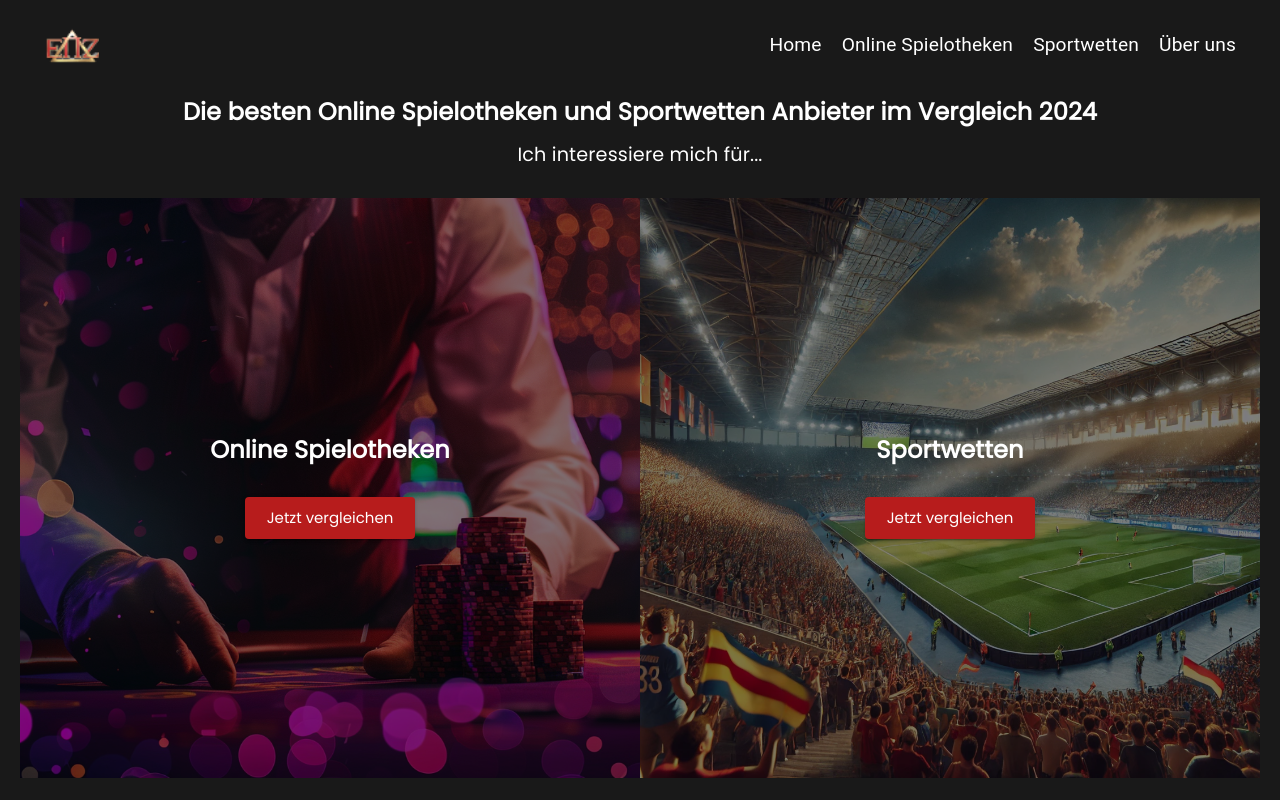
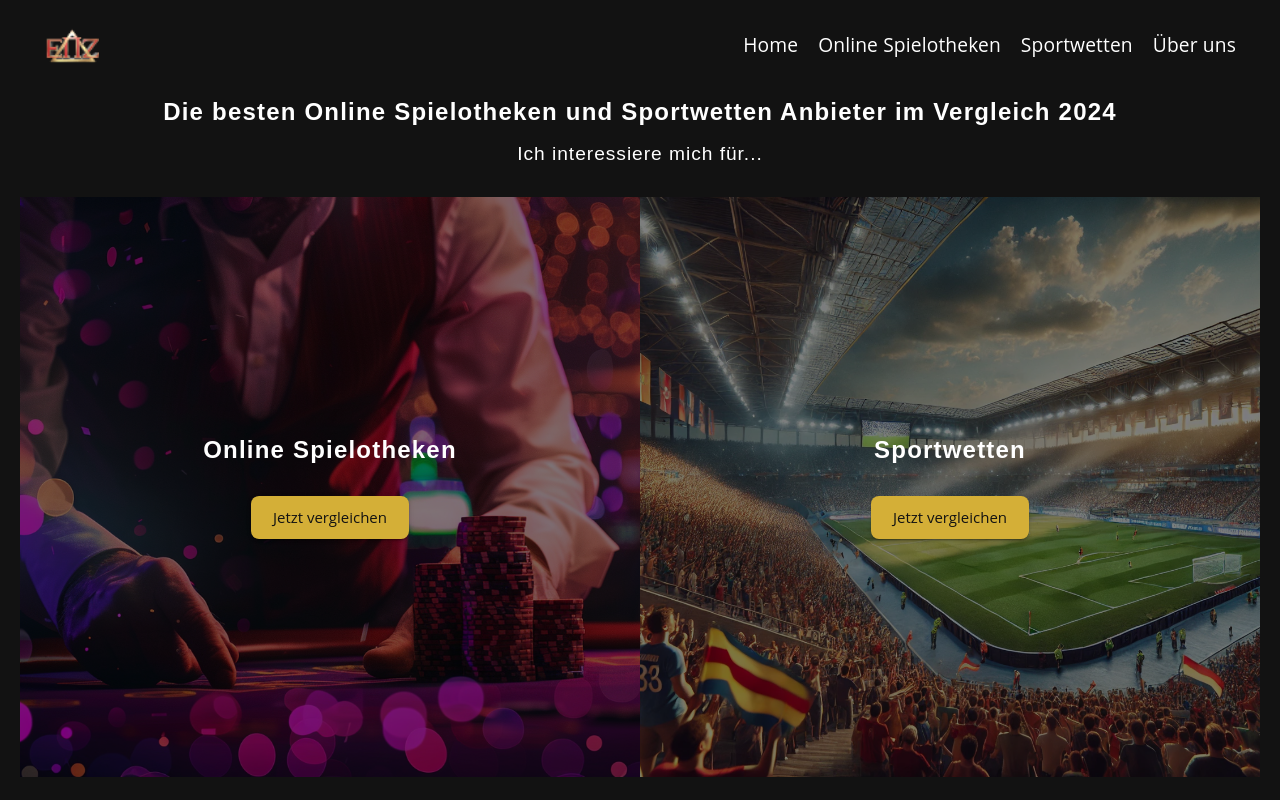
Before and after one commit to NicoLoyLife/einfachnurzocken, a React (Create React App) app: page / in a window 1280 px wide. Shown: the top 800 px of the page. Built offline with nearby package versions, Linux system fonts and the light colour scheme.

Commit message:
Neue Themes nach Stylguide

```diff
--- a/src/App.js
+++ b/src/App.js
@@ -1,38 +1,40 @@
-import React from 'react';
-import { Route, Routes, useLocation } from 'react-router-dom';
-import { ThemeProvider, GlobalStyles } from '@mui/material';
-import Home from './pages/Home';
-import News from './pages/News';
-import OnlineSpielotheken from './pages/OnlineSpielotheken';
-import Sportwetten from './pages/Sportwetten';
-import Guides from './pages/Guides';
-import Bonusangebote from './pages/Bonusangebote';
-import Promotions from './pages/Promotions';
-import Navbar from './components/common/Navbar';
-import Footer from './components/common/Footer';
-import Wrapper from './components/common/Wrapper';
-import Impressum from './pages/Impressum';
-import PrivacyPolicy from './pages/PrivacyPolicy';
-import Spielerschutz from './pages/Spielerschutz';
-import AGB from './pages/AGB';
-import About from './pages/About';
-import themes from './theme';
-import SportwettenRoutes from './routes/SportwettenRoutes';
+import React, { useMemo } from "react";
+import { Route, Routes, useLocation } from "react-router-dom";
+import { ThemeProvider, GlobalStyles, CssBaseline } from "@mui/material";
+import Home from "./pages/Home";
+import News from "./pages/News";
+import OnlineSpielotheken from "./pages/OnlineSpielotheken";
+import Sportwetten from "./pages/Sportwetten";
+import Guides from "./pages/Guides";
+import Bonusangebote from "./pages/Bonusangebote";
+import Promotions from "./pages/Promotions";
+import Navbar from "./components/common/Navbar";
+import Footer from "./components/common/Footer";
+import Wrapper from "./components/common/Wrapper";
+import Impressum from "./pages/Impressum";
+import PrivacyPolicy from "./pages/PrivacyPolicy";
+import Spielerschutz from "./pages/Spielerschutz";
+import AGB from "./pages/AGB";
+import About from "./pages/About";
+import NotFound from "./pages/NotFound";
+import { CasinoTheme, SportwettenTheme } from "./theme/themes";
+import SportwettenRoutes from "./routes/SportwettenRoutes";
 
 function App() {
   const location = useLocation();
 
   // Wähle das Theme basierend auf der aktuellen Route
-  const getTheme = () => {
-    if (location.pathname.includes('/sportwetten')) {
-      return themes.sportwettenTheme; // Sportwetten Theme für den Sportwetten-Bereich
+  const currentTheme = useMemo(() => {
+    if (location.pathname.startsWith("/sportwetten")) {
+      return SportwettenTheme;
     } else {
-      return themes.casinoTheme; // Casino Theme für den Online-Spielotheken-Bereich
+      return CasinoTheme;
     }
-  };
+  }, [location.pathname]);
 
   return (
-    <ThemeProvider theme={getTheme()}>
+    <ThemeProvider theme={currentTheme}>
+      <CssBaseline />
       {/* Global Styles setzen */}
       <GlobalStyles
         styles={(theme) => ({
@@ -41,14 +43,14 @@ function App() {
             color: theme.palette.text.primary, // Textfarbe
             margin: 0,
             padding: 0,
-            boxSizing: 'border-box',
-            minHeight: '100vh',
+            boxSizing: "border-box",
+            minHeight: "100vh",
           },
-          '*': {
-            boxSizing: 'inherit',
+          "*": {
+            boxSizing: "inherit",
           },
-          '#root': {
-            height: '100vh',
+          "#root": {
+            height: "100vh",
           },
         })}
       />
@@ -57,8 +59,11 @@ function App() {
         <Routes>
           <Route path="/" element={<Home />} />
           <Route path="/news" element={<News />} />
-          <Route path="/online-spielotheken" element={<OnlineSpielotheken />} />
-          <Route path="/sportwetten" element={<Sportwetten />} />
+          <Route
+            path="/online-spielotheken/*"
+            element={<OnlineSpielotheken />}
+          />
+          <Route path="/sportwetten/*" element={<Sportwetten />} />
           <Route path="/guides" element={<Guides />} />
           <Route path="/bonusangebote" element={<Bonusangebote />} />
           <Route path="/promotions" element={<Promotions />} />
@@ -69,6 +74,8 @@ function App() {
           <Route path="/about" element={<About />} />
           {/* Sportwetten-Routen einbinden */}
           {SportwettenRoutes()}
+          {/* 404 Not Found Route */}
+          <Route path="*" element={<NotFound />} />
         </Routes>
       </Wrapper>
       <Footer />
--- /dev/null
+++ b/src/pages/NotFound.js
@@ -0,0 +1,15 @@
+import React from 'react';
+import { Typography, Container } from '@mui/material';
+
+const NotFound = () => (
+  <Container>
+    <Typography variant="h1" gutterBottom>
+      404 - Seite nicht gefunden
+    </Typography>
+    <Typography variant="body1" paragraph>
+      Die von dir gesuchte Seite existiert nicht.
+    </Typography>
+  </Container>
+);
+
+export default NotFound;
--- /dev/null
+++ b/src/theme/colors.js
@@ -0,0 +1,27 @@
+// Gemeinsame Farben
+export const commonColors = {
+  background: "#121212",
+  paper: "#1e1e1e",
+  textPrimary: "#ffffff",
+  textSecondary: "#a0a0a0",
+};
+
+// Casino-Theme
+export const casinoColors = {
+  primary: "#D4AF37", // Metallisches Gold
+  secondary: "#C81D25", // Rubinrot
+  success: "#50C878", // Smaragdgrün
+  warning: "#FFBF00", // Bernstein
+  error: "#B22222", // Kaminrot
+  icon: "#D4AF37",
+};
+
+// Sportwetten-Theme
+export const sportwettenColors = {
+  primary: "#1E90FF", // Elektrisches Blau
+  secondary: "#32CD32", // Sportgrün
+  success: "#FFFF33", // Neongelb
+  warning: "#FF4500", // Orangerot
+  error: "#000080", // Dunkles Marineblau
+  icon: "#1E90FF",
+};
--- /dev/null
+++ b/src/theme/themes.js
@@ -0,0 +1,226 @@
+import { createTheme } from "@mui/material/styles";
+import { commonColors, casinoColors, sportwettenColors } from "./colors";
+
+// Casino-Theme
+export const CasinoTheme = createTheme({
+  palette: {
+    mode: "dark",
+    primary: {
+      main: casinoColors.primary,
+      contrastText: commonColors.background,
+    },
+    secondary: {
+      main: casinoColors.secondary,
+    },
+    background: {
+      default: commonColors.background,
+      paper: commonColors.paper,
+    },
+    text: {
+      primary: commonColors.textPrimary,
+      secondary: commonColors.textSecondary,
+    },
+    success: {
+      main: casinoColors.success,
+    },
+    warning: {
+      main: casinoColors.warning,
+    },
+    error: {
+      main: casinoColors.error,
+    },
+  },
+  typography: {
+    fontFamily:
+      '"Montserrat", "Open Sans", "Roboto", "Helvetica", "Arial", sans-serif',
+    h1: {
+      fontFamily: '"Montserrat", sans-serif',
+      fontWeight: 700,
+      fontSize: "2rem",
+      letterSpacing: "0.05em",
+    },
+    h2: {
+      fontFamily: '"Montserrat", sans-serif',
+      fontWeight: 700,
+      fontSize: "1.75rem",
+      letterSpacing: "0.05em",
+    },
+    h3: {
+      fontFamily: '"Montserrat", sans-serif',
+      fontWeight: 700,
+      fontSize: "1.5rem",
+      letterSpacing: "0.05em",
+    },
+    body1: {
+      fontFamily: '"Open Sans", sans-serif',
+      fontSize: "1rem",
+      lineHeight: 1.5,
+    },
+    body2: {
+      fontFamily: '"Open Sans", sans-serif',
+      fontSize: "0.875rem",
+      lineHeight: 1.5,
+    },
+  },
+  components: {
+    MuiButton: {
+      styleOverrides: {
+        root: {
+          borderRadius: 8,
+          textTransform: "none",
+        },
+        containedPrimary: {
+          backgroundColor: casinoColors.primary,
+          color: commonColors.background,
+          "&:hover": {
+            backgroundColor: "#c29e34", // Etwas dunkleres Gold beim Hover
+          },
+        },
+        outlinedPrimary: {
+          borderColor: casinoColors.primary,
+          color: casinoColors.primary,
+          "&:hover": {
+            backgroundColor: "rgba(212, 175, 55, 0.1)",
+          },
+        },
+      },
+    },
+    MuiTextField: {
+      styleOverrides: {
+        root: {
+          "& .MuiInputBase-root": {
+            backgroundColor: commonColors.paper,
+          },
+          "& .MuiOutlinedInput-notchedOutline": {
+            borderColor: commonColors.textSecondary,
+          },
+          "&:hover .MuiOutlinedInput-notchedOutline": {
+            borderColor: casinoColors.primary,
+          },
+          "&.Mui-focused .MuiOutlinedInput-notchedOutline": {
+            borderColor: casinoColors.primary,
+          },
+        },
+      },
+    },
+    MuiSvgIcon: {
+      styleOverrides: {
+        root: {
+          color: casinoColors.icon,
+        },
+      },
+    },
+  },
+});
+
+// Sportwetten-Theme
+export const SportwettenTheme = createTheme({
+  palette: {
+    mode: "dark",
+    primary: {
+      main: sportwettenColors.primary,
+      contrastText: commonColors.textPrimary,
+    },
+    secondary: {
+      main: sportwettenColors.secondary,
+    },
+    background: {
+      default: commonColors.background,
+      paper: commonColors.paper,
+    },
+    text: {
+      primary: commonColors.textPrimary,
+      secondary: commonColors.textSecondary,
+    },
+    success: {
+      main: sportwettenColors.success,
+    },
+    warning: {
+      main: sportwettenColors.warning,
+    },
+    error: {
+      main: sportwettenColors.error,
+    },
+  },
+  typography: {
+    fontFamily:
+      '"Roboto", "Lato", "Montserrat", "Open Sans", "Helvetica", "Arial", sans-serif',
+    h1: {
+      fontFamily: '"Roboto", sans-serif',
+      fontWeight: 700,
+      fontSize: "2rem",
+      letterSpacing: "0.05em",
+    },
+    h2: {
+      fontFamily: '"Roboto", sans-serif',
+      fontWeight: 700,
+      fontSize: "1.75rem",
+      letterSpacing: "0.05em",
+    },
+    h3: {
+      fontFamily: '"Roboto", sans-serif',
+      fontWeight: 600,
+      fontSize: "1.5rem",
+      letterSpacing: "0.05em",
+    },
+    body1: {
+      fontFamily: '"Lato", sans-serif',
+      fontSize: "1rem",
+      lineHeight: 1.5,
+    },
+    body2: {
+      fontFamily: '"Lato", sans-serif',
+      fontSize: "0.875rem",
+      lineHeight: 1.5,
+    },
+  },
+  components: {
+    MuiButton: {
+      styleOverrides: {
+        root: {
+          borderRadius: 8,
+          textTransform: "none",
+        },
+        containedPrimary: {
+          backgroundColor: sportwettenColors.primary,
+          color: sportwettenColors.contrastText,
+          "&:hover": {
+            backgroundColor: "#1C86EE", // Dunkleres Blau beim Hover
+          },
+        },
+        outlinedPrimary: {
+          borderColor: sportwettenColors.secondary,
+          color: sportwettenColors.secondary,
+          "&:hover": {
+            backgroundColor: "rgba(50, 205, 50, 0.1)",
+          },
+        },
+      },
+    },
+    MuiTextField: {
+      styleOverrides: {
+        root: {
+          "& .MuiInputBase-root": {
+            backgroundColor: commonColors.paper,
+          },
+          "& .MuiOutlinedInput-notchedOutline": {
+            borderColor: commonColors.textSecondary,
+          },
+          "&:hover .MuiOutlinedInput-notchedOutline": {
+            borderColor: sportwettenColors.primary,
+          },
+          "&.Mui-focused .MuiOutlinedInput-notchedOutline": {
+            borderColor: sportwettenColors.primary,
+          },
+        },
+      },
+    },
+    MuiSvgIcon: {
+      styleOverrides: {
+        root: {
+          color: sportwettenColors.icon,
+        },
+      },
+    },
+  },
+});
```
